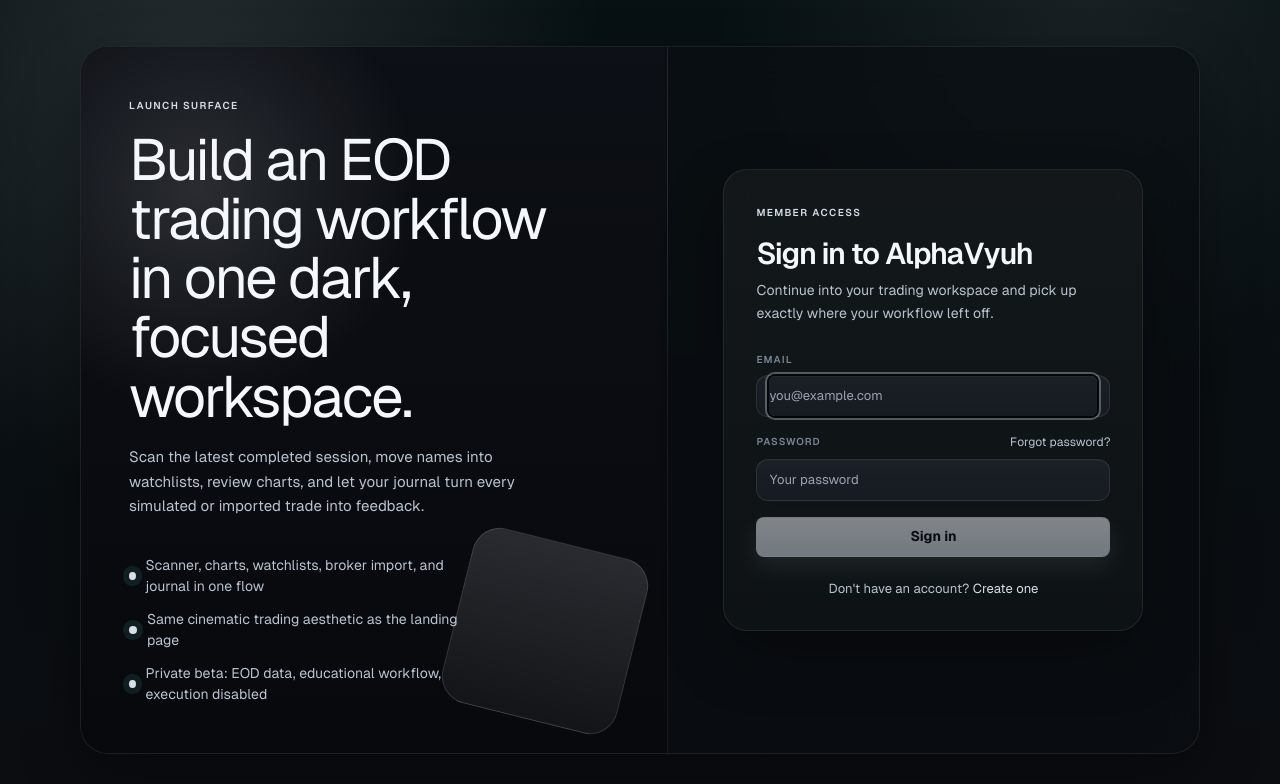
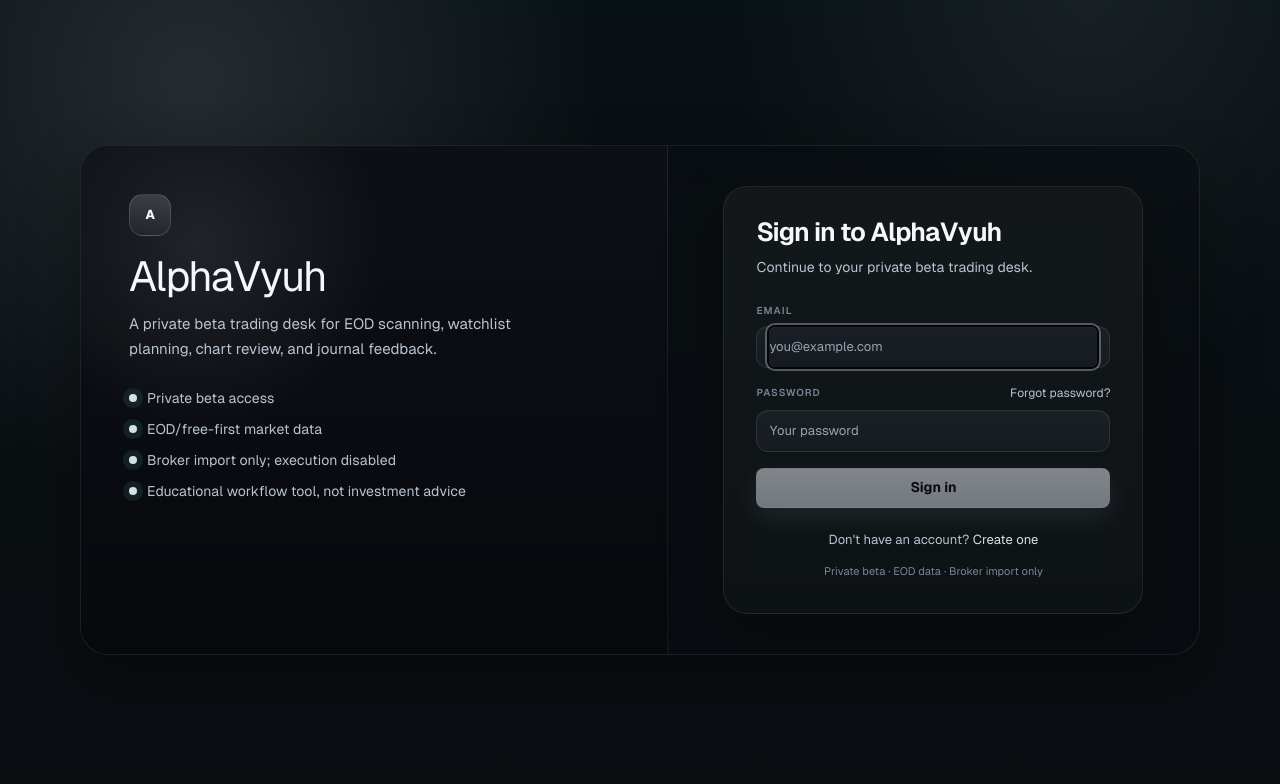
Before and after one commit to prasanth-cloud/AlphaVyuh, a Next.js app in the folder frontend/: page /login in a window 1280 px wide. Shown: the top 784 px of the page. Built offline with nearby package versions, Linux system fonts and the light colour scheme.

Commit message:
fix(ui): remove workspace strips and simplify login

```diff
--- a/frontend/app/(app)/dashboard/page.tsx
+++ b/frontend/app/(app)/dashboard/page.tsx
@@ -16,7 +16,6 @@
   type MarketOverview,
 } from '@/lib/api'
 import { Card, StatCard, EmptyState, Button, DataProvenanceBadge, Num } from '@/components/ui'
-import DataFreshnessStrip from '@/components/DataFreshnessStrip'
 import { markAppTiming } from '@/lib/performance'
 
 function Metric({ label, value }: { label: string; value: string }) {
@@ -655,7 +654,6 @@
   const [dataHealth, setDataHealth] = useState<DataHealth | null>(null)
   const [loading, setLoading] = useState(true)
   const [error, setError] = useState('')
-  const [lastUpdated, setLastUpdated] = useState('')
   const [checklistDismissed, setChecklistDismissed] = useState(false)
   const [workflow, setWorkflow] = useState<WorkflowState>({
     watchlists: 0,
@@ -698,7 +696,6 @@
             setData(lateSnapshot.overview)
             setDataHealth(lateSnapshot.health)
             writeDashboardSnapshotCache(lateSnapshot.overview, lateSnapshot.health)
-            setLastUpdated(new Date().toLocaleTimeString('en-IN', { hour: '2-digit', minute: '2-digit' }))
           })
           .catch(() => {})
         return
@@ -708,7 +705,6 @@
       setDataHealth(snapshot.health)
       markAppTiming('market-overview-loaded')
       writeDashboardSnapshotCache(snapshot.overview, snapshot.health)
-      setLastUpdated(new Date().toLocaleTimeString('en-IN', { hour: '2-digit', minute: '2-digit' }))
     } catch (e) {
       setError(e instanceof Error ? e.message : 'Failed to load market data')
     } finally {
@@ -724,7 +720,6 @@
       dataRef.current = cached.data
       setData(cached.data)
       setDataHealth(cached.dataHealth)
-      setLastUpdated('cached')
       setLoading(false)
     }
   }, [])
@@ -810,38 +805,6 @@
 
   return (
     <div style={{ background: 'transparent', minHeight: '100%', display: 'flex', flexDirection: 'column', gap: 16 }}>
-      {/* Status bar */}
-      <div style={{ minHeight: 54, background: 'var(--surface-1)', borderBottom: '1px solid var(--border-subtle)', padding: '7px 16px', display: 'flex', alignItems: 'center', justifyContent: 'space-between', gap: 12 }}>
-        <div style={{ display: 'flex', alignItems: 'center', gap: 12, minWidth: 0, flexWrap: 'wrap' }}>
-          <div style={{ minWidth: 260 }}>
-            <h1 className="heading-card" style={{ margin: 0 }}>Dashboard</h1>
-            <div className="app-page-copy" style={{ marginTop: 1 }}>
-              Scan the latest EOD context, pick the next workspace, and keep review work visible.
-            </div>
-          </div>
-          {data?.trade_date && (
-            <span style={{ fontSize: 12, color: 'var(--text-tertiary)' }}>EOD <Num>{data.trade_date}</Num></span>
-          )}
-          <span style={{ fontSize: 12, color: workflow.brokerConnected ? 'var(--gain)' : 'var(--text-tertiary)' }}>
-            {workflow.brokerStatusLabel ?? 'Broker simulated'}
-          </span>
-        </div>
-        {lastUpdated && (
-          <span style={{ fontSize: 12, color: 'var(--text-tertiary)' }}>Updated <Num>{lastUpdated}</Num></span>
-        )}
-      </div>
-
-      <DataFreshnessStrip health={dataHealth} tradeDate={data?.trade_date ?? null} />
-
-      <WorkflowChecklistCard
-        workflow={workflow}
-        dismissed={checklistDismissed}
-        onDismiss={() => {
-          setChecklistDismissed(true)
-          if (typeof window !== 'undefined') window.localStorage.setItem('alphavyuh-onboarding-dismissed', '1')
-        }}
-      />
-
       {/* Error */}
       {error && (
         <div style={{ padding: '10px 16px', background: 'var(--loss-subtle)', border: '1px solid var(--border-subtle)', borderRadius: 'var(--radius-md)', fontSize: 13, color: 'var(--loss)', display: 'flex', alignItems: 'center', gap: 12 }}>
@@ -855,6 +818,15 @@
       {!loading && data && (
         <div>
           <MarketPulsePanel data={data} dataHealth={dataHealth} />
+
+          <WorkflowChecklistCard
+            workflow={workflow}
+            dismissed={checklistDismissed}
+            onDismiss={() => {
+              setChecklistDismissed(true)
+              if (typeof window !== 'undefined') window.localStorage.setItem('alphavyuh-onboarding-dismissed', '1')
+            }}
+          />
 
           {/* Phase card */}
           <PhaseCard data={data} dataHealth={dataHealth} />
--- a/frontend/app/(app)/scanner/page.tsx
+++ b/frontend/app/(app)/scanner/page.tsx
@@ -619,26 +619,6 @@
   );
   return (
     <div className="workspace-page">
-      <div className="workspace-card" style={{ padding: '8px 14px' }}>
-        <div className="workspace-toolbar" style={{ minHeight: 'auto', padding: 0, border: 'none', gap: 14 }}>
-          <div>
-            <div className="app-page-copy">
-              Start from EOD presets, shortlist clean ideas, and send only actionable names into the watchlist desk.
-            </div>
-          </div>
-          <div className="workspace-pill-row" style={{ gap: 8 }}>
-            <span className="workspace-pill">Results <Num>{totalMatches.toLocaleString('en-IN')}</Num></span>
-            {selectedResults.size > 0 && <span className="workspace-pill">Selected <Num>{selectedResults.size}</Num></span>}
-            {(tradeDate || scanTrust?.asOf) && (
-              <DataProvenanceBadge
-                kind={scanTrust?.mode === 'demo' ? 'demo' : scanTrust?.mode === 'fallback' || scanTrust?.mode === 'unknown' ? 'fallback' : 'eod'}
-                asOf={scanTrust?.asOf ?? tradeDate}
-                compact
-              />
-            )}
-          </div>
-        </div>
-      </div>
       <div className="workspace-grid" style={{ gridTemplateColumns: '320px minmax(0, 1fr)' }}>
 
       {/* ── LEFT PANEL ── */}
--- a/frontend/app/(app)/watchlist/page.tsx
+++ b/frontend/app/(app)/watchlist/page.tsx
@@ -626,6 +626,10 @@
               asOf={chartSource?.asOf ?? (latestBar?.time ? String(latestBar.time) : null)}
               compact
             />
+            <span className="workspace-pill">Focus: {symbol}</span>
+            <span className="workspace-pill" title={isMockMode ? "Deterministic mock data for workflow QA, not market data" : "Using latest EOD market data unless a live quote is explicitly enabled"}>
+              Data: {isMockMode ? "Demo fixtures" : "EOD market"}
+            </span>
             <span className="caption">{chartRequest.label} · {chartRequest.timeframe} · {formatCandleRange(candles)}</span>
           </div>
           {chartSource && (
@@ -1121,37 +1125,6 @@
     }
     return Array.from(tags).sort();
   }, [activeId, activeWl?.items, getItemMeta]);
-  const queueCounts = useMemo(() => {
-    const items = activeWl?.items ?? [];
-    let pinned = 0;
-    let tagged = 0;
-    let needsReview = 0;
-    for (const item of items) {
-      const meta = getItemMeta(activeId, item.symbol);
-      if (meta.pinned) pinned += 1;
-      if ((meta.tags?.length ?? 0) > 0) tagged += 1;
-      if (!meta.note?.trim()) needsReview += 1;
-    }
-    return {
-      total: items.length,
-      pinned,
-      tagged,
-      needsReview,
-    };
-  }, [activeId, activeWl?.items, getItemMeta]);
-  const setupDesk = useMemo(() => {
-    const items = activeWl?.items ?? [];
-    const ranked = items
-      .map((item) => ({ item, setup: getSetupSignal(item) }))
-      .sort((a, b) => b.setup.score - a.setup.score);
-    return {
-      top: ranked.slice(0, 3),
-      ready: ranked.filter((entry) => entry.setup.score >= 80).length,
-      watch: ranked.filter((entry) => entry.setup.score >= 55 && entry.setup.score < 80).length,
-      weak: ranked.filter((entry) => entry.setup.score < 55).length,
-      average: ranked.length ? Math.round(ranked.reduce((sum, entry) => sum + entry.setup.score, 0) / ranked.length) : 0,
-    };
-  }, [activeWl?.items]);
   const symbolReviewMap = useMemo(() => {
     const next = new Map<string, { state: "reviewed" | "needs-review" | "new"; closed: number; reviewed: number; latestLesson: string | null; lastSetup: string | null }>();
     for (const entry of journalEntries) {
@@ -1575,51 +1548,7 @@
 
   return (
     <div className="workspace-page" style={{ gap: 10, minHeight: "calc(100vh - 104px)" }}>
-      <div className="workspace-card" style={{ padding: "8px 14px" }}>
-        <div className="workspace-toolbar" style={{ minHeight: "auto", padding: 0, border: "none", gap: 14 }}>
-          <div>
-            {activeWl && (
-              <div className="app-page-copy" style={{ marginTop: 1 }}>
-                {activeWl.name} · <Num>{visibleItems.length}</Num>/<Num>{activeWl.items.length}</Num> visible · chart, plan, and order intent stay focused on one symbol.
-              </div>
-            )}
-          </div>
-          <div className="workspace-pill-row" style={{ gap: 8 }}>
-            <span className="workspace-pill" title={isMockMode ? "Deterministic mock data for workflow QA, not market data" : "Using latest EOD market data unless a live quote is explicitly enabled"}>
-              Data: {isMockMode ? "Demo fixtures" : "EOD market"}
-            </span>
-            {chartSymbol && <span className="workspace-pill">Focus: {chartSymbol}</span>}
-          </div>
-        </div>
-        {activeWl && (
-          <div style={{ display: "flex", alignItems: "center", justifyContent: "space-between", gap: 10, flexWrap: "wrap", marginTop: 8 }}>
-            <div className="workspace-pill-row" style={{ gap: 8 }}>
-              <span className="workspace-pill">All <Num>{queueCounts.total}</Num></span>
-              {queueCounts.pinned > 0 && <span className="workspace-pill">Pinned <Num>{queueCounts.pinned}</Num></span>}
-              {queueCounts.needsReview > 0 && <span className="workspace-pill">Needs review <Num>{queueCounts.needsReview}</Num></span>}
-              {queueCounts.total > 0 && <span className="workspace-pill">Setup avg <Num>{setupDesk.average}</Num></span>}
-              {setupDesk.watch > 0 && <span className="workspace-pill" style={{ color: "var(--warn)" }}>Watch <Num>{setupDesk.watch}</Num></span>}
-            </div>
-            <div style={{ display: "flex", alignItems: "center", gap: 8 }}>
-              {(queueView !== "all" || deskFilter !== "all" || activeTagFilter !== "all" || sortMode !== "manual" || listQuery.trim()) && (
-                <button className="workspace-chip-button" onClick={resetDeskView}>
-                  Reset
-                </button>
-              )}
-              {activeWl.items.length > 0 && (
-                <button className={`workspace-chip-button${sortMode === "setup" ? " active" : ""}`} onClick={() => setSortMode("setup")}>
-                  Sort by metrics
-                </button>
-              )}
-              <button className={`workspace-chip-button${showDeskControls ? " active" : ""}`} onClick={() => setShowDeskControls((current) => !current)}>
-                {showDeskControls ? "Hide controls" : "Desk controls"}
-              </button>
-            </div>
-          </div>
-        )}
-      </div>
-
-      <div className="workspace-grid" style={{ gridTemplateColumns: sidebarCollapsed ? '48px 360px minmax(0, 1fr)' : '252px 360px minmax(0, 1fr)', minHeight: "calc(100vh - 178px)" }}>
+      <div className="workspace-grid" style={{ gridTemplateColumns: sidebarCollapsed ? '48px 360px minmax(0, 1fr)' : '252px 360px minmax(0, 1fr)', minHeight: "calc(100vh - 104px)" }}>
       {/* Toast */}
       {toast && (
         <div style={{ position: "fixed", top: 88, left: "50%", transform: "translateX(-50%)", zIndex: 50, fontSize: 13, padding: "10px 16px", borderRadius: 16, boxShadow: "var(--shadow-panel)", background: "linear-gradient(180deg, rgba(20,29,33,0.96), rgba(13,20,24,0.96))", border: "1px solid rgba(255,255,255,0.08)", color: "var(--text-primary)" }}>
@@ -1982,6 +1911,16 @@
                 </button>
               ))}
             </div>
+            <div className="workspace-pill-row">
+              {(queueView !== "all" || deskFilter !== "all" || activeTagFilter !== "all" || sortMode !== "manual" || listQuery.trim()) && (
+                <button className="workspace-chip-button" onClick={resetDeskView}>
+                  Reset
+                </button>
+              )}
+              <button className={`workspace-chip-button${showDeskControls ? " active" : ""}`} onClick={() => setShowDeskControls((current) => !current)}>
+                {showDeskControls ? "Hide controls" : "Desk controls"}
+              </button>
+            </div>
             {showDeskControls && (
               <>
                 <div className="workspace-pill-row">
--- a/frontend/app/(auth)/layout.tsx
+++ b/frontend/app/(auth)/layout.tsx
@@ -3,18 +3,19 @@
     <div className="app-auth-shell">
       <div className="app-auth-grid">
         <aside className="app-auth-aside">
-          <div className="auth-kicker">Launch Surface</div>
-          <h1 style={{ fontSize: 'clamp(34px, 5vw, 58px)', lineHeight: 1.02, letterSpacing: '-0.04em', maxWidth: 420 }}>
-            Build an EOD trading workflow in one dark, focused workspace.
+          <div className="auth-brand-mark" aria-hidden="true">A</div>
+          <h1 style={{ fontSize: 'clamp(28px, 4vw, 42px)', lineHeight: 1.05, letterSpacing: '-0.035em', maxWidth: 420 }}>
+            AlphaVyuh
           </h1>
-          <p style={{ marginTop: 18, maxWidth: 420, fontSize: 15, lineHeight: 1.65, color: 'var(--text-secondary)' }}>
-            Scan the latest completed session, move names into watchlists, review charts, and let your journal turn every simulated or imported trade into feedback.
+          <p style={{ marginTop: 14, maxWidth: 420, fontSize: 15, lineHeight: 1.65, color: 'var(--text-secondary)' }}>
+            A private beta trading desk for EOD scanning, watchlist planning, chart review, and journal feedback.
           </p>
-          <div style={{ marginTop: 36, display: 'grid', gap: 12, maxWidth: 360 }}>
+          <div style={{ marginTop: 26, display: 'grid', gap: 10, maxWidth: 380 }}>
             {[
-              'Scanner, charts, watchlists, broker import, and journal in one flow',
-              'Same cinematic trading aesthetic as the landing page',
-              'Private beta: EOD data, educational workflow, execution disabled',
+              'Private beta access',
+              'EOD/free-first market data',
+              'Broker import only; execution disabled',
+              'Educational workflow tool, not investment advice',
             ].map(item => (
               <div key={item} style={{ display: 'flex', alignItems: 'center', gap: 10, color: 'var(--text-primary)' }}>
                 <span style={{ width: 8, height: 8, borderRadius: '50%', background: 'var(--accent)', boxShadow: '0 0 0 6px rgba(86, 215, 193, 0.10)' }} />
--- a/frontend/app/globals.css
+++ b/frontend/app/globals.css
@@ -849,24 +849,23 @@
   position: relative;
   padding: 48px;
   background:
-    radial-gradient(circle at 20% 20%, rgba(244, 247, 251, 0.13), transparent 30%),
+    radial-gradient(circle at 20% 20%, rgba(244, 247, 251, 0.09), transparent 30%),
     linear-gradient(180deg, rgba(13, 16, 21, 0.96), rgba(7, 9, 12, 0.96));
   border-right: 1px solid rgba(255, 255, 255, 0.06);
 }
 
-.app-auth-aside::after {
-  content: "";
-  position: absolute;
-  right: 32px;
-  bottom: 32px;
-  width: 180px;
-  height: 180px;
-  border-radius: 28px;
-  border: 1px solid rgba(244, 247, 251, 0.12);
-  background:
-    linear-gradient(180deg, rgba(244, 247, 251, 0.12), rgba(244, 247, 251, 0.03)),
-    rgba(255, 255, 255, 0.02);
-  transform: rotate(14deg);
+.auth-brand-mark {
+  width: 42px;
+  height: 42px;
+  display: grid;
+  place-items: center;
+  margin-bottom: 18px;
+  border-radius: 14px;
+  border: 1px solid rgba(255, 255, 255, 0.14);
+  background: linear-gradient(180deg, rgba(244, 247, 251, 0.16), rgba(244, 247, 251, 0.04));
+  color: var(--text-primary);
+  font-weight: 800;
+  letter-spacing: -0.04em;
 }
 
 .app-auth-panel {
@@ -929,7 +928,7 @@
   }
 
   .app-auth-aside {
-    min-height: 280px;
+    min-height: auto;
     padding: 32px;
     border-right: 0;
     border-bottom: 1px solid rgba(255, 255, 255, 0.06);
--- a/frontend/components/DataFreshnessStrip.tsx
+++ /dev/null
@@ -1,82 +0,0 @@
-"use client";
-
-import Link from "next/link";
-import { DataProvenanceBadge } from "@/components/ui";
-import type { DataHealth } from "@/lib/api";
-
-type DataFreshnessStripProps = {
-  health: DataHealth | null;
-  tradeDate?: string | null;
-  compact?: boolean;
-};
-
-function healthTone(status?: DataHealth["status"]) {
-  if (status === "healthy") return "var(--gain)";
-  if (status === "degraded") return "var(--warn)";
-  if (status === "stale") return "var(--loss)";
-  return "var(--accent)";
-}
-
-export default function DataFreshnessStrip({ health, tradeDate, compact = false }: DataFreshnessStripProps) {
-  const status = health?.status;
-  const asOf = tradeDate || health?.latest_trade_date || null;
-  const badgeKind = health?.mode === "demo"
-    ? "demo"
-    : health?.mode === "live"
-      ? "live-beta"
-      : status === "degraded" || status === "stale" || health?.fallback_active
-        ? "fallback"
-        : "eod";
-  const tone = healthTone(status);
-  const detail = health?.message
-    ?? (asOf ? `Using latest complete market day ${asOf}.` : "Using latest complete market day.");
-  const coverage = health?.coverage_pct == null ? null : `${health.coverage_pct.toFixed(1)}% coverage`;
-  const symbols = health?.symbols_on_latest_date == null ? null : `${health.symbols_on_latest_date.toLocaleString("en-IN")} symbols`;
-
-  return (
-    <div
-      style={{
-        display: "flex",
-        alignItems: "center",
-        justifyContent: "space-between",
-        gap: 12,
-        padding: compact ? "8px 10px" : "10px 12px",
-        borderRadius: 12,
-        border: "1px solid var(--border-subtle)",
-        background: "rgba(255,255,255,0.025)",
-        minWidth: 0,
-      }}
-    >
-      <div style={{ display: "flex", alignItems: "center", gap: 9, minWidth: 0 }}>
-        <span
-          aria-hidden="true"
-          style={{
-            width: 7,
-            height: 7,
-            borderRadius: "50%",
-            background: tone,
-            boxShadow: status === "healthy" ? "0 0 0 3px rgba(45,181,116,0.12)" : undefined,
-            flexShrink: 0,
-          }}
-        />
-        <div style={{ minWidth: 0 }}>
-          <div style={{ display: "flex", alignItems: "center", gap: 8, flexWrap: "wrap" }}>
-            <DataProvenanceBadge kind={badgeKind} asOf={asOf} compact />
-            {status && <span className="label" style={{ color: tone }}>{status.toUpperCase()}</span>}
-            {coverage && <span className="caption">{coverage}</span>}
-            {symbols && <span className="caption">{symbols}</span>}
-            {health?.provider?.source_name && <span className="caption">{health.provider.source_name}</span>}
-          </div>
-          {!compact && (
-            <div className="caption" style={{ marginTop: 4, overflow: "hidden", textOverflow: "ellipsis", whiteSpace: "nowrap" }}>
-              {detail}
-            </div>
-          )}
-        </div>
-      </div>
-      <Link href="/data" className="workspace-chip-button" style={{ flexShrink: 0 }}>
-        Data status
-      </Link>
-    </div>
-  );
-}
--- a/frontend/components/auth/LoginForm.tsx
+++ b/frontend/components/auth/LoginForm.tsx
@@ -90,13 +90,12 @@
       width: "100%",
       backdropFilter: "blur(14px)",
     }}>
-      <div style={{ marginBottom: 28 }}>
-        <div className="auth-kicker">Member Access</div>
-        <div style={{ fontSize: 30, fontWeight: 600, color: "var(--text-primary)", letterSpacing: "-0.04em", lineHeight: 1.05 }}>
+      <div style={{ marginBottom: 24 }}>
+        <div style={{ fontSize: 26, fontWeight: 650, color: "var(--text-primary)", letterSpacing: "-0.035em", lineHeight: 1.05 }}>
           Sign in to AlphaVyuh
         </div>
         <div style={{ fontSize: 14, color: "var(--text-secondary)", marginTop: 10, lineHeight: 1.6 }}>
-          Continue into your trading workspace and pick up exactly where your workflow left off.
+          Continue to your private beta trading desk.
         </div>
         {nextPath !== "/dashboard" && (
           <div
@@ -168,6 +167,9 @@
         Don&apos;t have an account?{" "}
         <Link href={`/signup?next=${encodeURIComponent(nextPath)}`} style={{ color: "var(--accent)" }}>Create one</Link>
       </p>
+      <p style={{ marginTop: 14, textAlign: "center", fontSize: 11, lineHeight: 1.6, color: "var(--text-tertiary)" }}>
+        Private beta · EOD data · Broker import only
+      </p>
     </div>
   );
 }
```
Also changed, not shown: 5 other files (tests, documents, lock files or other folders).
